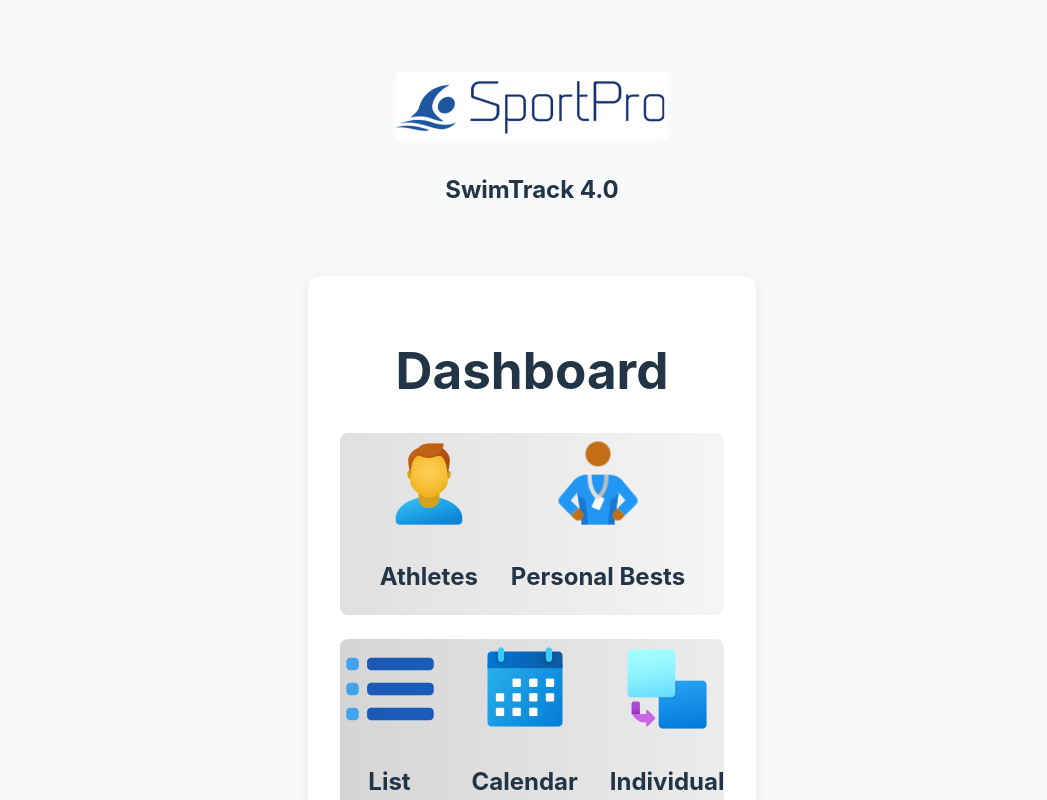
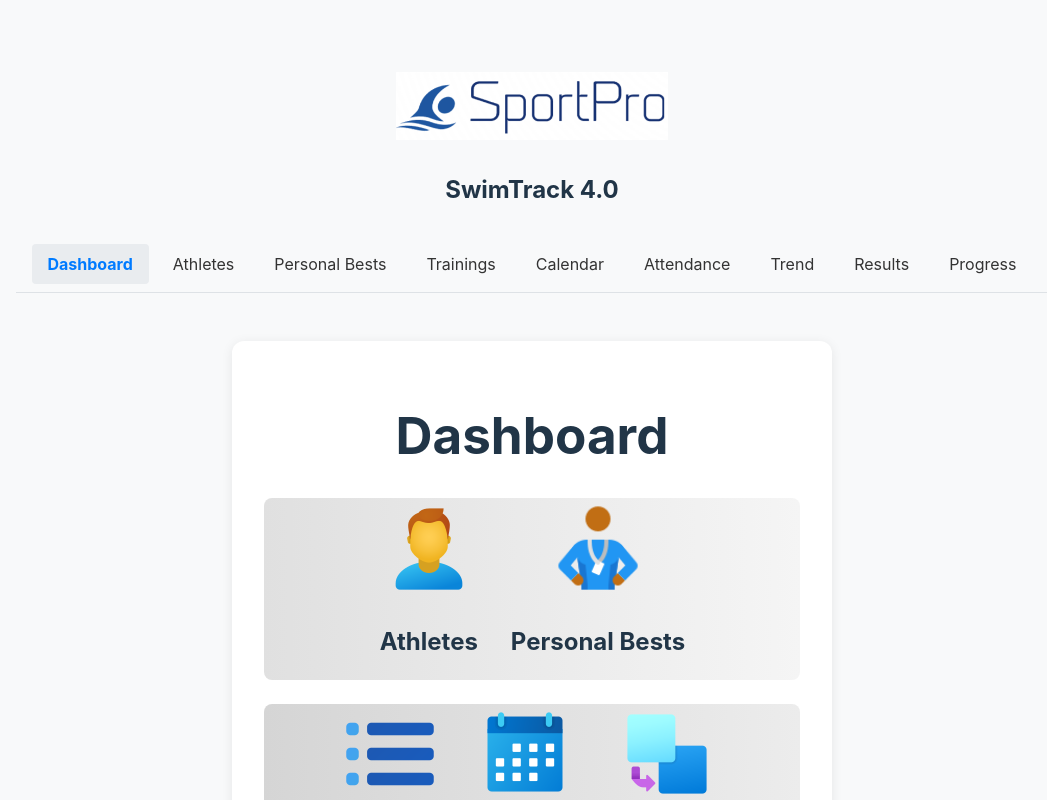
Before and after one commit to KatoBleppa/dolo-swim-web, a React (Vite) app: page / in a window 1280 px wide. Shown: the top 800 px of the page, without its empty margins (108-1155 px from the left). Built offline with nearby package versions, Linux system fonts and the light colour scheme.

Commit message:
Navbar and some minor changes

```diff
--- a/src/App.tsx
+++ b/src/App.tsx
@@ -1,12 +1,22 @@
-
-import sportProLogo from './assets/SportProLogo_02.png'
-import './App.css'
-import AppRouter from './AppRouter'
+import sportProLogo from './assets/SportProLogo_02.png';
+import './App.css';
+import AppRouter from './AppRouter';
+import Navbar from './components/Navbar';
+import { BrowserRouter as Router } from 'react-router-dom';
 
 function App() {
   return (
-    <>
-      <div style={{ width: '100%', display: 'flex', flexDirection: 'column', alignItems: 'center', marginTop: 16, marginBottom: 8 }}>
+    <Router>
+      <div
+        style={{
+          width: '100%',
+          display: 'flex',
+          flexDirection: 'column',
+          alignItems: 'center',
+          marginTop: 16,
+          marginBottom: 8,
+        }}
+      >
         <img
           src={sportProLogo}
           className="logo"
@@ -15,11 +25,12 @@ function App() {
         />
         <h2 style={{ margin: 0, marginBottom: 20 }}>SwimTrack 4.0</h2>
       </div>
+      <Navbar />
       <div style={{ marginTop: 0 }}>
         <AppRouter />
       </div>
-    </>
+    </Router>
   );
 }
 
-export default App
+export default App;
--- a/src/AppRouter.tsx
+++ b/src/AppRouter.tsx
@@ -1,20 +1,24 @@
-import { BrowserRouter as Router, Routes, Route } from 'react-router-dom';
+import { Routes, Route } from 'react-router-dom';
 import Dashboard from './Dashboard';
 import Athletes from './Athletes';
 import Personalbests from './Personalbests';
 import Trainings from './Trainings';
 import TrainingsCalendar from './TrainingsCal';
-import AttendanceList from './AttendanceList';
+import Attendance from './Attendance';
 import Trend from './Trend';
 import IndividualCal from './IndividualCal';
 import Progress from './Progress';
 import Results from './Results';
 
-const Tools = () => <div style={{padding:'2rem'}}><h2>Tools</h2><p>Tools page coming soon.</p></div>;
+const Tools = () => (
+  <div style={{ padding: '2rem' }}>
+    <h2>Tools</h2>
+    <p>Tools page coming soon.</p>
+  </div>
+);
 
 function AppRouter() {
   return (
-    <Router>
     <Routes>
       <Route path="/" element={<Dashboard />} />
       <Route path="/athletes" element={<Athletes />} />
@@ -25,11 +29,10 @@ function AppRouter() {
       <Route path="/results" element={<Results />} />
       <Route path="/progress" element={<Progress />} />
       <Route path="/tools" element={<Tools />} />
-        <Route path="/attendance" element={<AttendanceList />} />
+      <Route path="/attendance" element={<Attendance />} />
       <Route path="/results" element={<Results />} />
       <Route path="/trend" element={<Trend />} />
     </Routes>
-    </Router>
   );
 }
 
--- a/src/Athletes.tsx
+++ b/src/Athletes.tsx
@@ -5,12 +5,13 @@ import { supabase } from './supabaseClient';
 const ListAthletesPage = () => {
   const [athletes, setAthletes] = useState<any[]>([]);
   const [filteredAthletes, setFilteredAthletes] = useState<any[]>([]);
-  const [selectedGroup, setSelectedGroup] = useState<string>('ALL');
+  const [selectedGroup, setSelectedGroup] = useState<string>(''); // Changed from 'ALL' to empty string
   const [loading, setLoading] = useState(true);
   const [error, setError] = useState<string | null>(null);
   const [selectedAthlete, setSelectedAthlete] = useState<any | null>(null);
 
   const groupOptions = [
+    { label: 'Select a group...', value: '' }, // Added default option
     { label: 'All Groups', value: 'ALL' },
     { label: 'ASS', value: 'ASS' },
     { label: 'EA', value: 'EA' },
@@ -40,8 +41,8 @@ const ListAthletesPage = () => {
         });
 
         setAthletes(sortedAthletes);
-        // Apply initial filtering
-        filterAthletes(sortedAthletes, selectedGroup);
+        // Don't apply initial filtering - wait for user selection
+        setFilteredAthletes([]); // Start with empty filtered list
       }
       setLoading(false);
     };
@@ -54,7 +55,9 @@ const ListAthletesPage = () => {
   }, [selectedGroup, athletes]);
 
   const filterAthletes = (athleteList: any[], group: string) => {
-    if (group === 'ALL') {
+    if (group === '' || group === null || group === undefined) {
+      setFilteredAthletes([]); // Show nothing when no group is selected
+    } else if (group === 'ALL') {
       setFilteredAthletes(athleteList);
     } else {
       const filtered = athleteList.filter(athlete => athlete.groups === group);
@@ -80,6 +83,7 @@ const ListAthletesPage = () => {
           display: 'flex',
           gap: '20px',
           alignItems: 'center',
+          justifyContent: 'center', // Center align items horizontally
         }}
       >
         <div>
@@ -99,22 +103,23 @@ const ListAthletesPage = () => {
           border: '1px solid #ccc',
         }}
           >
-            {groupOptions.map(option => (
+        {groupOptions
+          .filter(option => option.value !== 'ALL')
+          .map(option => (
             <option key={option.value} value={option.value}>
           {option.label}
             </option>
           ))}
           </select>
         </div>
-
-        <div style={{ fontSize: '14px', color: '#666' }}>
-          Showing {filteredAthletes.length} of {athletes.length} athletes
-        </div>
       </div>
 
       {loading && <p>Loading...</p>}
       {error && <p style={{ color: 'red' }}>{error}</p>}
-      {!loading && !error && filteredAthletes.length > 0 && (
+      {!loading &&
+        !error &&
+        selectedGroup !== '' &&
+        filteredAthletes.length > 0 && (
           <div className="table-container" style={{ overflowX: 'auto' }}>
             <table
               style={{
@@ -377,8 +382,14 @@ const ListAthletesPage = () => {
       )}
       {!loading &&
         !error &&
+        selectedGroup !== '' &&
         filteredAthletes.length === 0 &&
         athletes.length > 0 && <p>No athletes found for the selected group.</p>}
+      {!loading && !error && selectedGroup === '' && athletes.length > 0 && (
+        <p style={{ textAlign: 'center', color: '#666', fontStyle: 'italic' }}>
+          Please select a group from the dropdown to view athletes.
+        </p>
+      )}
       {!loading && !error && athletes.length === 0 && <p>No records found.</p>}
     </div>
   );
--- a/src/AttendanceList.tsx
+++ b/src/Attendance.tsx
@@ -76,7 +76,7 @@ const AttendanceList: React.FC = () => {
       <div className="form-group">
         <div>
           <label htmlFor="period-select" className="form-label">
-            Select period:
+            Period:
           </label>
           <select
             id="period-select"
@@ -111,7 +111,7 @@ const AttendanceList: React.FC = () => {
 
         <div>
           <label htmlFor="type-select" className="form-label">
-            Filter Type:
+            Type:
           </label>
           <select
             id="type-select"
@@ -126,25 +126,8 @@ const AttendanceList: React.FC = () => {
         </div>
 
         <div>
-          <label htmlFor="status-select" className="form-label">
-            Filter Status:
-          </label>
-          <select
-            id="status-select"
-            value={statusFilter}
-            onChange={e => setStatusFilter(e.target.value)}
-            className="form-select ml-1"
-          >
-            <option value="all">All</option>
-            <option value="P">P</option>
-            <option value="A">A</option>
-            <option value="J">J</option>
-          </select>
-        </div>
-
-        <div>
           <label htmlFor="group-select" className="form-label">
-            Filter Group:
+            Group:
           </label>
           <select
             id="group-select"
@@ -186,8 +169,8 @@ const AttendanceList: React.FC = () => {
                   <th>Name</th>
                   <th>Present</th>
                   <th>Justified</th>
-                  <th>Total Sessions</th>
-                  <th>Percent</th>
+                  <th>Total</th>
+                  <th>Prct</th>
                 </tr>
               </thead>
               <tbody>
--- a/src/Dashboard.tsx
+++ b/src/Dashboard.tsx
@@ -1,7 +1,9 @@
 import './Dashboard.css';
 import { icons } from './assets/icons/icons.ts';
+import { Link } from 'react-router-dom';
 
-const Dashboard = () => (
+const Dashboard = () => {
+  return (
     <div className="dashboard-container">
       <h1>Dashboard</h1>
       <div className="dashboard-links">
@@ -29,9 +31,8 @@ const Dashboard = () => (
                 alignItems: 'center',
               }}
             >
-            <a
-              href="/athletes"
-              target="_blank"
+              <Link
+                to="/athletes"
                 title="Athlete profile"
                 className="dashboard-icon"
               >
@@ -40,7 +41,7 @@ const Dashboard = () => (
                   alt="Athlete profile"
                   style={{ width: '100px', height: '100px' }}
                 />
-            </a>
+              </Link>
               <h2>Athletes</h2>
             </div>
             <div
@@ -50,9 +51,8 @@ const Dashboard = () => (
                 alignItems: 'center',
               }}
             >
-            <a
-              href="/personalbests"
-              target="_blank"
+              <Link
+                to="/personalbests"
                 title="Personal Bests"
                 className="dashboard-icon"
               >
@@ -61,7 +61,7 @@ const Dashboard = () => (
                   alt="Personal Bests"
                   style={{ width: '100px', height: '100px' }}
                 />
-            </a>
+              </Link>
               <h2>Personal Bests</h2>
             </div>
           </div>
@@ -90,9 +90,8 @@ const Dashboard = () => (
                 alignItems: 'center',
               }}
             >
-            <a
-              href="/trainings"
-              target="_blank"
+              <Link
+                to="/trainings"
                 title="Training list"
                 className="dashboard-icon"
               >
@@ -101,7 +100,7 @@ const Dashboard = () => (
                   alt="Trainings list"
                   style={{ width: '100px', height: '100px' }}
                 />
-            </a>
+              </Link>
               <h2>List</h2>
             </div>
             <div
@@ -111,9 +110,8 @@ const Dashboard = () => (
                 alignItems: 'center',
               }}
             >
-            <a
-              href="/trainingscal"
-              target="_blank"
+              <Link
+                to="/trainingscal"
                 title="Training calendar"
                 className="dashboard-icon"
               >
@@ -122,7 +120,7 @@ const Dashboard = () => (
                   alt="Trainings calendar"
                   style={{ width: '100px', height: '100px' }}
                 />
-            </a>
+              </Link>
               <h2>Calendar</h2>
             </div>
             <div
@@ -132,9 +130,8 @@ const Dashboard = () => (
                 alignItems: 'center',
               }}
             >
-            <a
-              href="/individualcal"
-              target="_blank"
+              <Link
+                to="/individualcal"
                 title="Individual training calendar"
                 className="dashboard-icon"
               >
@@ -143,7 +140,7 @@ const Dashboard = () => (
                   alt="Individual training calendar"
                   style={{ width: '100px', height: '100px' }}
                 />
-            </a>
+              </Link>
               <h2>Individual</h2>
             </div>
           </div>
@@ -172,9 +169,8 @@ const Dashboard = () => (
                 alignItems: 'center',
               }}
             >
-            <a
-              href="/attendance"
-              target="_blank"
+              <Link
+                to="/attendance"
                 title="Attendance summary"
                 className="dashboard-icon"
               >
@@ -183,7 +179,7 @@ const Dashboard = () => (
                   alt="Attendance"
                   style={{ width: '100px', height: '100px' }}
                 />
-            </a>
+              </Link>
               <h2>Attendance</h2>
             </div>
             <div
@@ -193,18 +189,13 @@ const Dashboard = () => (
                 alignItems: 'center',
               }}
             >
-            <a
-              href="/trend"
-              target="_blank"
-              title="Trend"
-              className="dashboard-icon"
-            >
+              <Link to="/trend" title="Trend" className="dashboard-icon">
                 <img
                   src={icons.graph}
                   alt="Trend"
                   style={{ width: '100px', height: '100px' }}
                 />
-            </a>
+              </Link>
               <h2>Trend</h2>
             </div>
           </div>
@@ -219,7 +210,9 @@ const Dashboard = () => (
             borderRadius: '8px',
           }}
         >
-        <div style={{ display: 'flex', gap: '2rem', justifyContent: 'center' }}>
+          <div
+            style={{ display: 'flex', gap: '2rem', justifyContent: 'center' }}
+          >
             <div
               style={{
                 display: 'flex',
@@ -227,18 +220,13 @@ const Dashboard = () => (
                 alignItems: 'center',
               }}
             >
-            <a
-              href="/results"
-              target="_blank"
-              title="Results"
-              className="dashboard-icon"
-            >
+              <Link to="/results" title="Results" className="dashboard-icon">
                 <img
                   src={icons.trophy}
                   alt="Results"
                   style={{ width: '100px', height: '100px' }}
                 />
-            </a>
+              </Link>
               <h2>Results</h2>
             </div>
             <div
@@ -248,18 +236,13 @@ const Dashboard = () => (
                 alignItems: 'center',
               }}
             >
-            <a
-              href="/progress"
-              target="_blank"
-              title="Progress"
-              className="dashboard-icon"
-            >
+              <Link to="/progress" title="Progress" className="dashboard-icon">
                 <img
                   src={icons.tasks}
                   alt="Progress"
                   style={{ width: '100px', height: '100px' }}
                 />
-            </a>
+              </Link>
               <h2>Progress</h2>
             </div>
             <div
@@ -269,18 +252,13 @@ const Dashboard = () => (
                 alignItems: 'center',
               }}
             >
-            <a
-              href="/tools"
-              target="_blank"
-              title="Tools"
-              className="dashboard-icon"
-            >
+              <Link to="/tools" title="Tools" className="dashboard-icon">
                 <img
                   src={icons.settings}
                   alt="Tools"
                   style={{ width: '100px', height: '100px' }}
                 />
-            </a>
+              </Link>
               <h2>Tools</h2>
             </div>
           </div>
@@ -288,5 +266,6 @@ const Dashboard = () => (
       </div>
     </div>
   );
+};
 
 export default Dashboard;
--- a/src/Results.tsx
+++ b/src/Results.tsx
@@ -243,7 +243,7 @@ const Results: React.FC = () => {
       <div className="form-actions">
         <div className="form-group">
           <label htmlFor="meet-filter" className="form-label">
-            Filter by meet:
+            Meet:
           </label>
           <select
             id="meet-filter"
@@ -377,10 +377,6 @@ const Results: React.FC = () => {
                   // Get the first result to extract style information
                   const firstResult = results[0];
 
-                  // Debug: log all available fields in the first result
-                  console.log('First result fields:', Object.keys(firstResult));
-                  console.log('First result data:', firstResult);
-
                   const distance = firstResult?.distance || '-';
                   const stroke =
                     firstResult?.['stroke shortname'] ||
--- a/src/Trend.tsx
+++ b/src/Trend.tsx
@@ -126,7 +126,7 @@ const TrendPage: React.FC = () => {
 
         <div>
           <label htmlFor="athlete-select" className="form-label">
-            Filter by athlete:
+            Athlete:
           </label>
           <select
             id="athlete-select"
@@ -149,7 +149,7 @@ const TrendPage: React.FC = () => {
 
         <div>
           <label htmlFor="type-select" className="form-label">
-            Session type:
+            Type:
           </label>
           <select
             id="type-select"
--- /dev/null
+++ b/src/components/Navbar.tsx
@@ -0,0 +1,84 @@
+import React from 'react';
+import { Link, useLocation } from 'react-router-dom';
+
+const Navbar: React.FC = () => {
+  const location = useLocation();
+
+  const navItems = [
+    { path: '/', label: 'Dashboard' },
+    { path: '/athletes', label: 'Athletes' },
+    { path: '/personalbests', label: 'Personal Bests' },
+    { path: '/trainings', label: 'Trainings' },
+    { path: '/trainingscal', label: 'Calendar' },
+    { path: '/attendance', label: 'Attendance' },
+    { path: '/trend', label: 'Trend' },
+    { path: '/results', label: 'Results' },
+    { path: '/progress', label: 'Progress' },
+  ];
+
+  return (
+    <nav
+      style={{
+        backgroundColor: '#f8f9fa',
+        borderBottom: '1px solid #dee2e6',
+        padding: '0.5rem 0',
+        marginBottom: '1rem',
+      }}
+    >
+      <div
+        style={{
+          maxWidth: '1200px',
+          margin: '0 auto',
+          padding: '0 1rem',
+        }}
+      >
+        <ul
+          style={{
+            display: 'flex',
+            listStyle: 'none',
+            margin: 0,
+            padding: 0,
+            flexWrap: 'wrap',
+            gap: '0.5rem',
+          }}
+        >
+          {navItems.map(item => (
+            <li key={item.path}>
+              <Link
+                to={item.path}
+                style={{
+                  textDecoration: 'none',
+                  padding: '0.5rem 1rem',
+                  borderRadius: '4px',
+                  display: 'block',
+                  color: location.pathname === item.path ? '#007bff' : '#333',
+                  backgroundColor:
+                    location.pathname === item.path ? '#e9ecef' : 'transparent',
+                  fontWeight:
+                    location.pathname === item.path ? 'bold' : 'normal',
+                  transition: 'background-color 0.2s, color 0.2s',
+                }}
+                onMouseEnter={e => {
+                  if (location.pathname !== item.path) {
+                    e.currentTarget.style.backgroundColor = '#f8f9fa';
+                    e.currentTarget.style.color = '#007bff';
+                  }
+                }}
+                onMouseLeave={e => {
+                  if (location.pathname !== item.path) {
+                    e.currentTarget.style.backgroundColor = 'transparent';
+                    e.currentTarget.style.color = '#333';
+                  }
+                }}
+              >
+                {item.label}
+              </Link>
+            </li>
+          ))}
+        </ul>
+      </div>
+    </nav>
+  );
+};
+
+export default Navbar;
```
Lines whose indentation alone changed are shown as unchanged.
